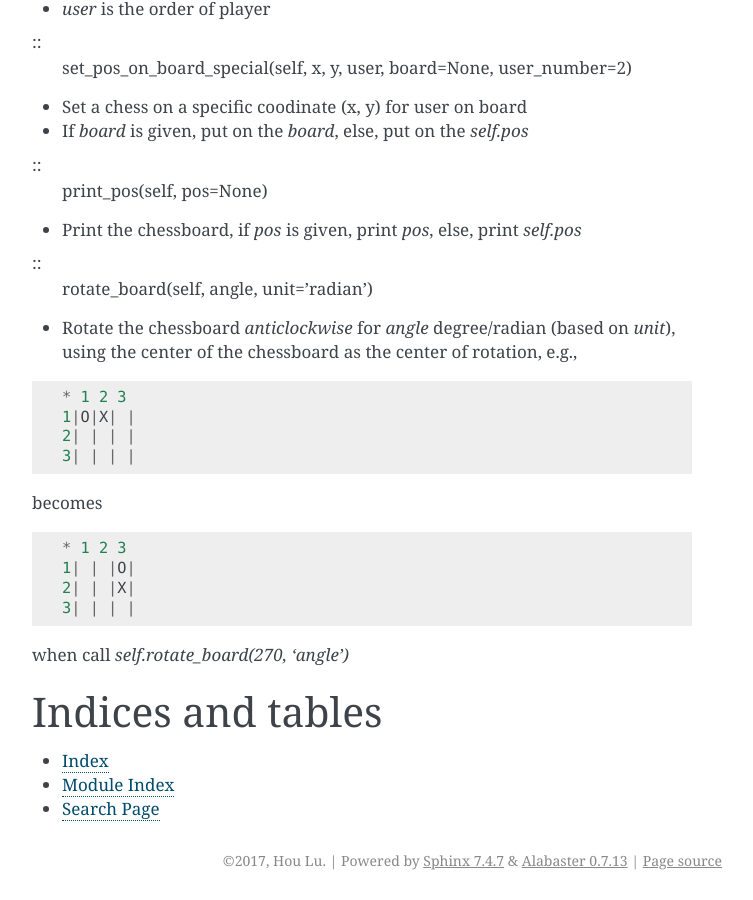
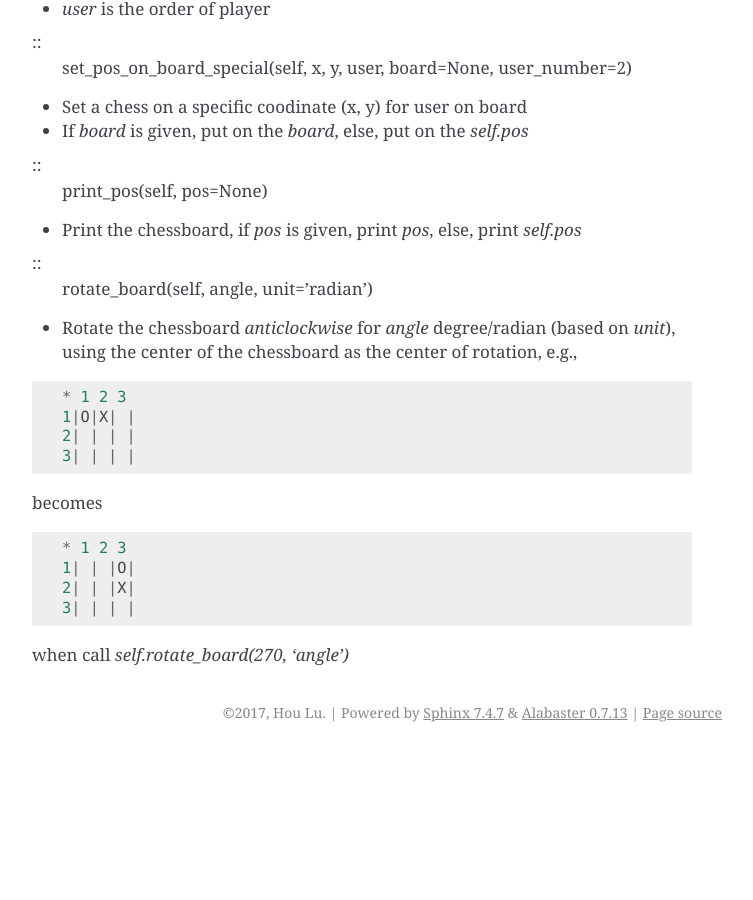
Before and after one commit to houluy/chessboard, a Sphinx documentation site: the page built from docs/source/index.rst, in a window 1280 px wide and 900 px high, scrolled down 1263 px. Shown: the whole window, without its empty margins (388-1141 px from the left). Built offline with Sphinx 7.4.7, drawn with Linux system fonts in a browser that asks for light colours; after the commit the page ends 2015 px from its top, so only the background shows below that; some of the changed lines change nothing that is shown.

Commit message:
fix docs

```diff
--- a/docs/source/index.rst
+++ b/docs/source/index.rst
@@ -101,15 +101,15 @@ becomes
 when call `self.rotate_board(270, 'angle')`
 
 
-.. toctree::
-   :maxdepth: 2
-   :caption: Contents:
-
-
-==================
-Indices and tables
-==================
-
-* :ref:`genindex`
-* :ref:`modindex`
-* :ref:`search`
+.. .. toctree::
+..    :maxdepth: 2
+..    :caption: Contents:
+..
+..
+.. ==================
+.. Indices and tables
+.. ==================
+..
+.. * :ref:`genindex`
+.. * :ref:`modindex`
+.. * :ref:`search`
```
Also changed, not shown: 5 other files.
